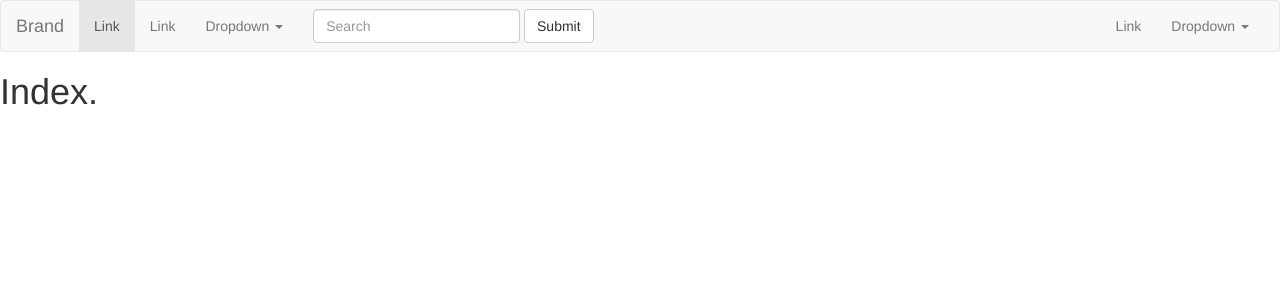
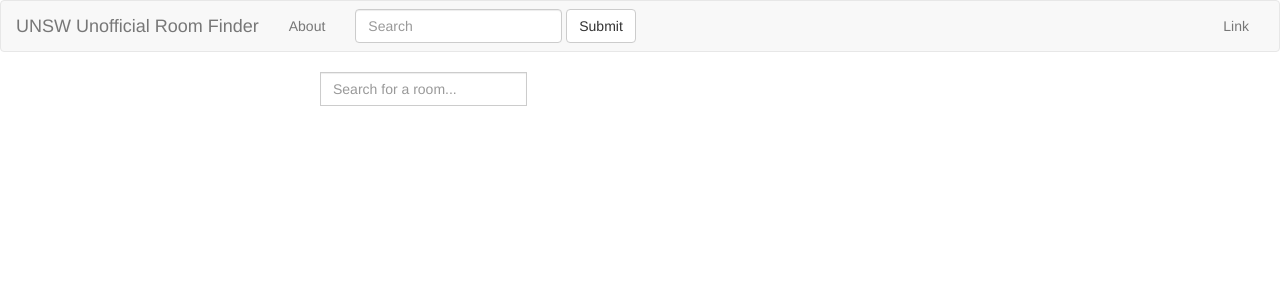
Before and after one commit to garyyb/room-view, a Django app: page / in a window 1280 px wide. Shown: the top 300 px of the page. Run offline with Django 3.2, Linux system fonts and the light colour scheme; some libraries are stand-ins or nearby versions.

Commit message:
work on visuals

```diff
--- a/templates/index.html
+++ b/templates/index.html
@@ -1,5 +1,15 @@
 {% extends "base.html" %}
 
+{% block css %}
+    <link rel="stylesheet" href="https://maxcdn.bootstrapcdn.com/font-awesome/4.7.0/css/font-awesome.min.css">
+{% endblock %}
+
 {% block content %}
-    <h1>Index.</h1>
+    <div class="col col-md-6 col-md-offset-3">
+        <div class="row">
+            <div class="input-group">
+                <input type="text" class="form-control" name="query" placeholder="Search for a room...">
+            </div>
+        </div>
+    </div>
 {% endblock %}
--- a/templates/navbar.html
+++ b/templates/navbar.html
@@ -1,6 +1,5 @@
 <nav class="navbar navbar-default">
   <div class="container-fluid">
-    <!-- Brand and toggle get grouped for better mobile display -->
     <div class="navbar-header">
       <button type="button" class="navbar-toggle collapsed" data-toggle="collapse" data-target="#bs-example-navbar-collapse-1" aria-expanded="false">
         <span class="sr-only">Toggle navigation</span>
@@ -8,25 +7,12 @@
         <span class="icon-bar"></span>
         <span class="icon-bar"></span>
       </button>
-      <a class="navbar-brand" href="#">Brand</a>
+      <a class="navbar-brand" href="#">UNSW Unofficial Room Finder</a>
     </div>
 
-    <!-- Collect the nav links, forms, and other content for toggling -->
     <div class="collapse navbar-collapse" id="bs-example-navbar-collapse-1">
       <ul class="nav navbar-nav">
-        <li class="active"><a href="#">Link <span class="sr-only">(current)</span></a></li>
-        <li><a href="#">Link</a></li>
-        <li class="dropdown">
-          <a href="#" class="dropdown-toggle" data-toggle="dropdown" role="button" aria-haspopup="true" aria-expanded="false">Dropdown <span class="caret"></span></a>
-          <ul class="dropdown-menu">
-            <li><a href="#">Action</a></li>
-            <li><a href="#">Another action</a></li>
-            <li><a href="#">Something else here</a></li>
-            <li role="separator" class="divider"></li>
-            <li><a href="#">Separated link</a></li>
-            <li role="separator" class="divider"></li>
-            <li><a href="#">One more separated link</a></li>
-          </ul>
+        <li><a href="#">About</a></li>
         </li>
       </ul>
       <form class="navbar-form navbar-left">
@@ -37,17 +23,7 @@
       </form>
       <ul class="nav navbar-nav navbar-right">
         <li><a href="#">Link</a></li>
-        <li class="dropdown">
-          <a href="#" class="dropdown-toggle" data-toggle="dropdown" role="button" aria-haspopup="true" aria-expanded="false">Dropdown <span class="caret"></span></a>
-          <ul class="dropdown-menu">
-            <li><a href="#">Action</a></li>
-            <li><a href="#">Another action</a></li>
-            <li><a href="#">Something else here</a></li>
-            <li role="separator" class="divider"></li>
-            <li><a href="#">Separated link</a></li>
-          </ul>
-        </li>
       </ul>
-    </div><!-- /.navbar-collapse -->
-  </div><!-- /.container-fluid -->
+    </div>
+  </div>
 </nav>
```
